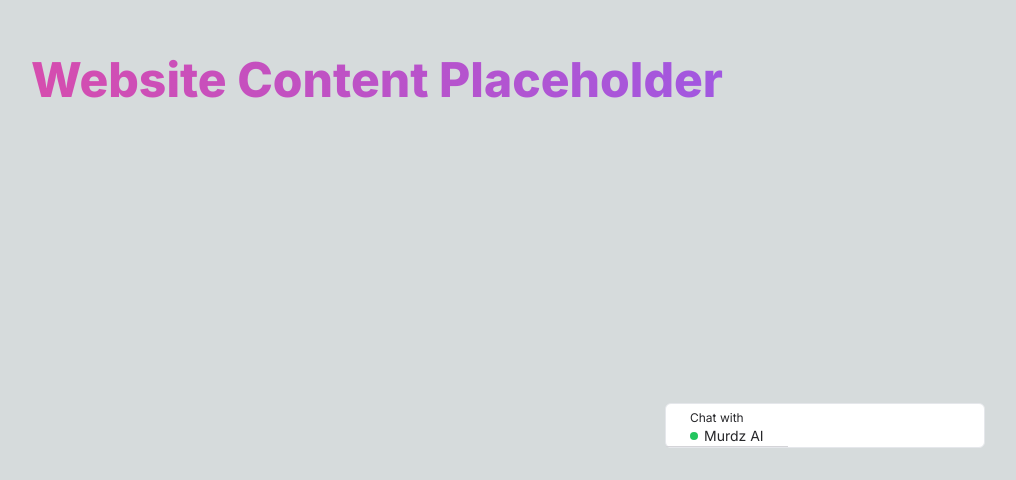
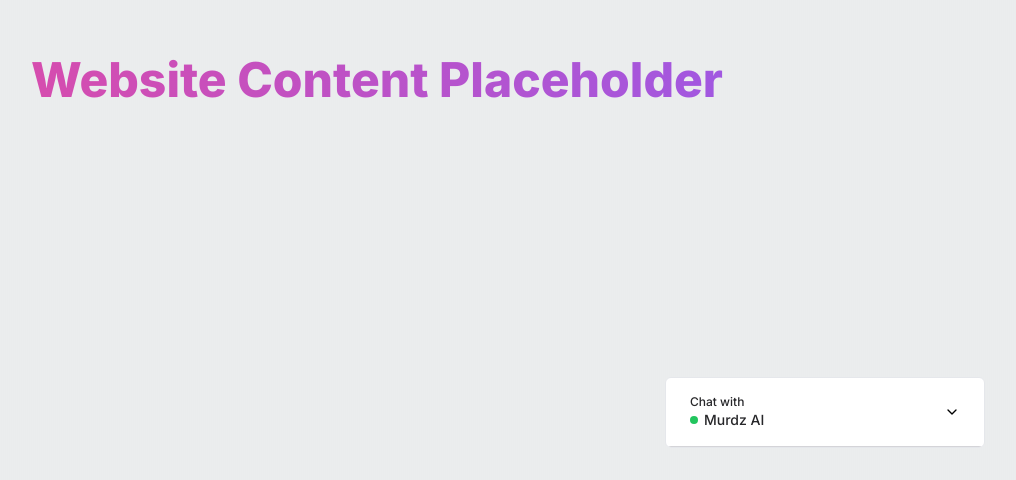
Before and after one commit to murdo2458/openai-chat, a Next.js app: page / in a window 1280 px wide. Shown: the part 320-800 px from the top of the page, without its empty margins (263-1279 px from the left). Built offline with nearby package versions, Linux system fonts and the light colour scheme.

Commit message:
accordion working

```diff
--- a/package.json
+++ b/package.json
@@ -10,7 +10,7 @@
   },
   "dependencies": {
     "@headlessui/react": "^1.7.14",
-    "@radix-ui/react-accordion": "^1.1.1",
+    "@radix-ui/react-accordion": "^1.1.2",
     "@tailwindcss/forms": "^0.5.3",
     "@tanstack/react-query": "^4.29.3",
     "@types/node": "18.15.13",
--- a/src/components/Chat.tsx
+++ b/src/components/Chat.tsx
@@ -1,30 +1,39 @@
-"use client"
-import { Accordion, AccordionContent, AccordionItem, AccordionTrigger } from '@radix-ui/react-accordion'
+'use client'
+
 import { FC } from 'react'
+import ChatInput from './ChatInput'
+// import ChatMessages from './ChatMessages'
 import ChatHeader from './ChatHeader'
-import ChatInput from './ChatInput'
+import {
+    Accordion,
+    AccordionContent,
+    AccordionItem,
+    AccordionTrigger,
+} from './ui/accordion'
 
 const Chat: FC = () => {
-    return <Accordion type="single"
+    return (
+        <Accordion
+            type='single'
             collapsible
-        className="relative bg-qhite z-40 shadown">
-        <AccordionItem value="item-1">
-            <div className="fixed right-8 w-80 bottom-8 bg-white border border-gray-200 rounded-md overflow:hidden">
-                <div className="w-full h-full flex flex-col"></div>
-                <AccordionTrigger className="px-6 border-b border-zinc-300">
+            className='relative bg-white z-40 shadow'>
+            <AccordionItem value='item-1'>
+                <div className='fixed right-8 w-80 bottom-8 bg-white border border-gray-200 rounded-md overflow-hidden'>
+                    <div className='w-full h-full flex flex-col'>
+                        <AccordionTrigger className='px-6 border-b border-zinc-300'>
                             <ChatHeader />
                         </AccordionTrigger>
                         <AccordionContent>
                             <div className='flex flex-col h-80'>
-                        messages
+                                {/* <ChatMessages className='px-2 py-3 flex-1' /> */}
                                 <ChatInput className='px-4' />
                             </div>
                         </AccordionContent>
                     </div>
+                </div>
             </AccordionItem>
-
         </Accordion>
+    )
 }
 
-
 export default Chat
--- a/src/components/ui/accordion.tsx
+++ b/src/components/ui/accordion.tsx
@@ -1,3 +1,5 @@
+"use client"
+
 import * as React from "react"
 import * as AccordionPrimitive from "@radix-ui/react-accordion"
 import { ChevronDown } from "lucide-react"
--- a/tailwind.config.js
+++ b/tailwind.config.js
@@ -18,8 +18,8 @@ module.exports = {
         },
       },
       animation: {
-        'accordion-down': 'accordion-down 0.2s ease-out',
-        'accordion-up': 'accordion-up 0.2s ease-out',
+        'accordion-down': 'accordion-down 1s ease-out',
+        'accordion-up': 'accordion-up 1s ease-out',
       },
       backgroundImage: {
         'gradient-radial': 'radial-gradient(var(--tw-gradient-stops))',
```
Also changed, not shown: 1 other file (tests, documents, lock files or other folders). Lines whose indentation alone changed are shown as unchanged.
